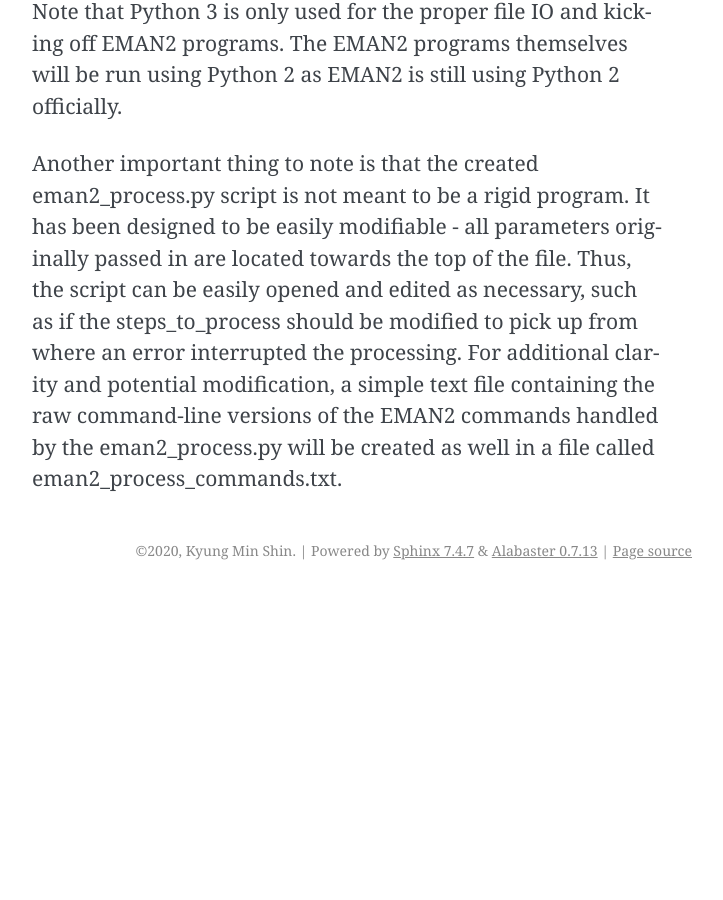
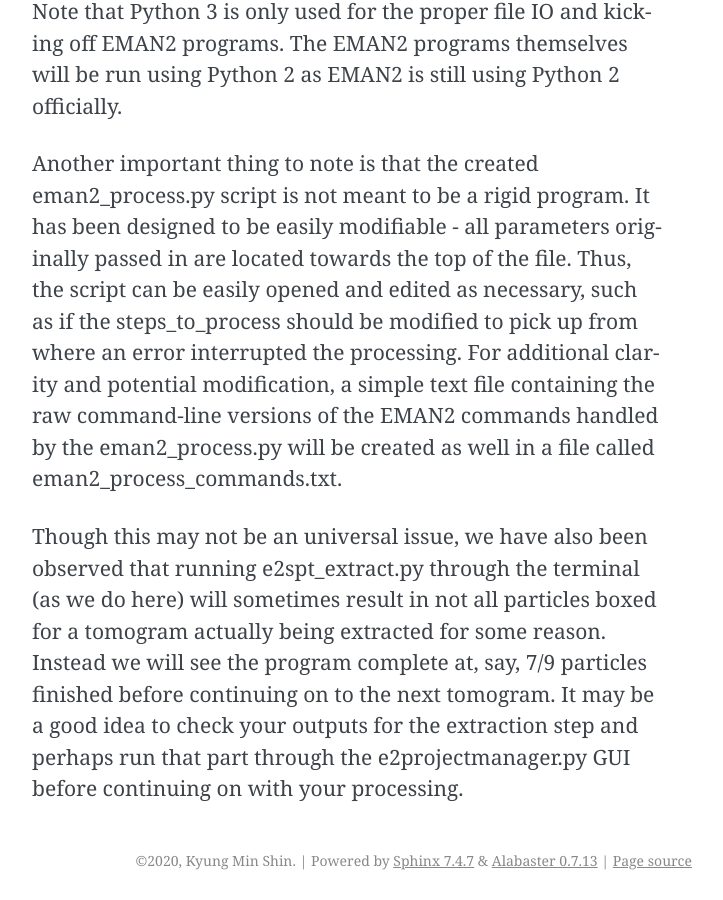
Before and after one commit to kmshin1397/ETSimulations, a Sphinx documentation site: the page built from docs/EMAN2Processor.rst, in a window 1280 px wide and 900 px high, scrolled down 4939 px. Shown: the whole window, without its empty margins (418-1141 px from the left). Built offline with Sphinx 7.4.7, drawn with Linux system fonts in a browser that asks for light colours; before the commit the page ends 5529 px from its top, so only the background shows below that.

Commit message:
Add warning to EMAN2 Processor docs about extraction

```diff
--- a/docs/EMAN2Processor.rst
+++ b/docs/EMAN2Processor.rst
@@ -85,3 +85,5 @@ The generated EMAN2 processing script that is outputted by ets\_process\_data.py
 Note that Python 3 is only used for the proper file IO and kicking off EMAN2 programs. The EMAN2 programs themselves will be run using Python 2 as EMAN2 is still using Python 2 officially.
 
 Another important thing to note is that the created eman2\_process.py script is not meant to be a rigid program. It has been designed to be easily modifiable - all parameters originally passed in are located towards the top of the file. Thus, the script can be easily opened and edited as necessary, such as if the steps\_to\_process should be modified to pick up from where an error interrupted the processing. For additional clarity and potential modification, a simple text file containing the raw command-line versions of the EMAN2 commands handled by the eman2\_process.py will be created as well in a file called eman2\_process\_commands.txt.
+
+Though this may not be an universal issue, we have also been observed that running e2spt_extract.py through the terminal (as we do here) will sometimes result in not all particles boxed for a tomogram actually being extracted for some reason. Instead we will see the program complete at, say, 7/9 particles finished before continuing on to the next tomogram. It may be a good idea to check your outputs for the extraction step and perhaps run that part through the e2projectmanager.py GUI before continuing on with your processing.
```
